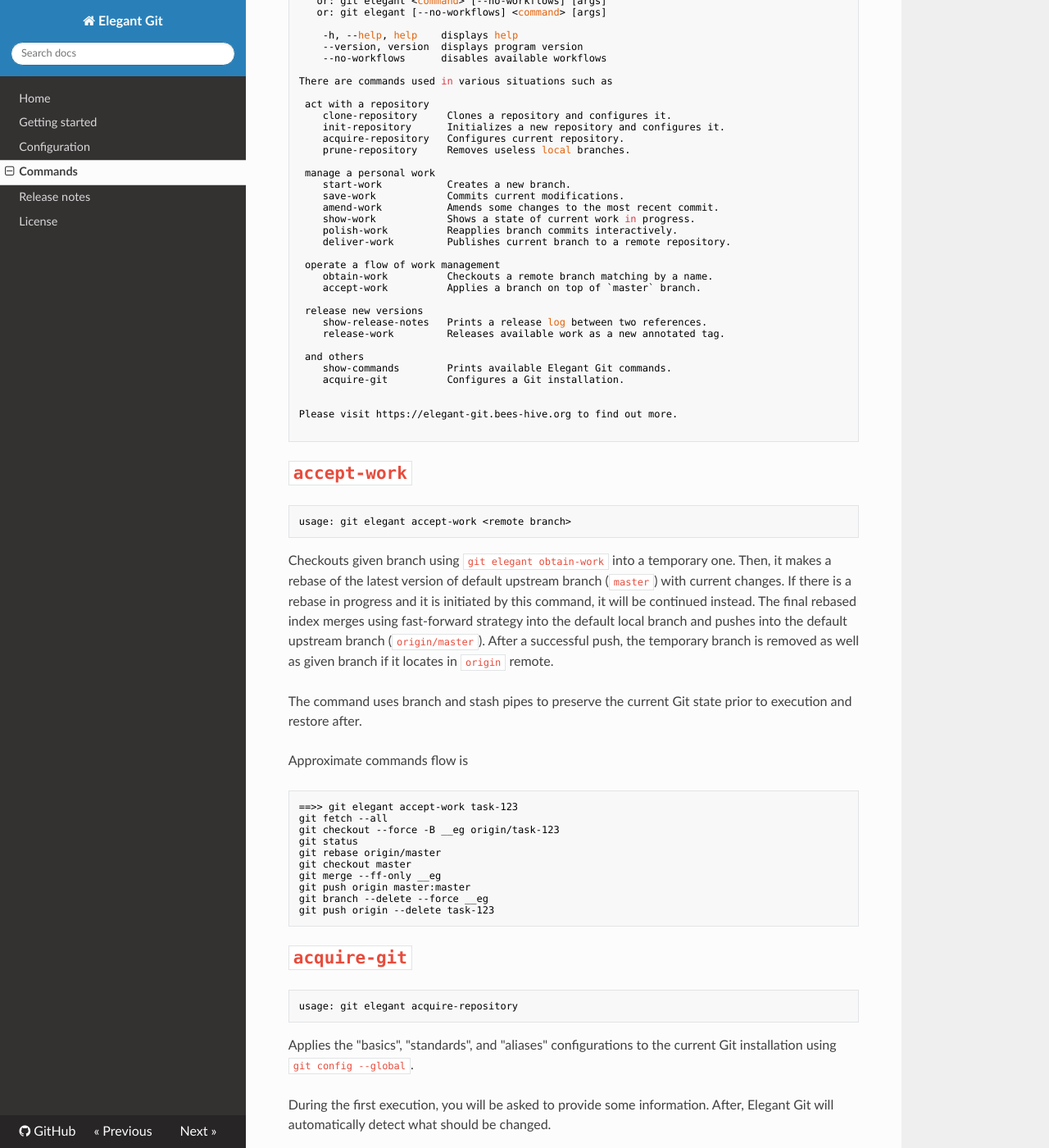
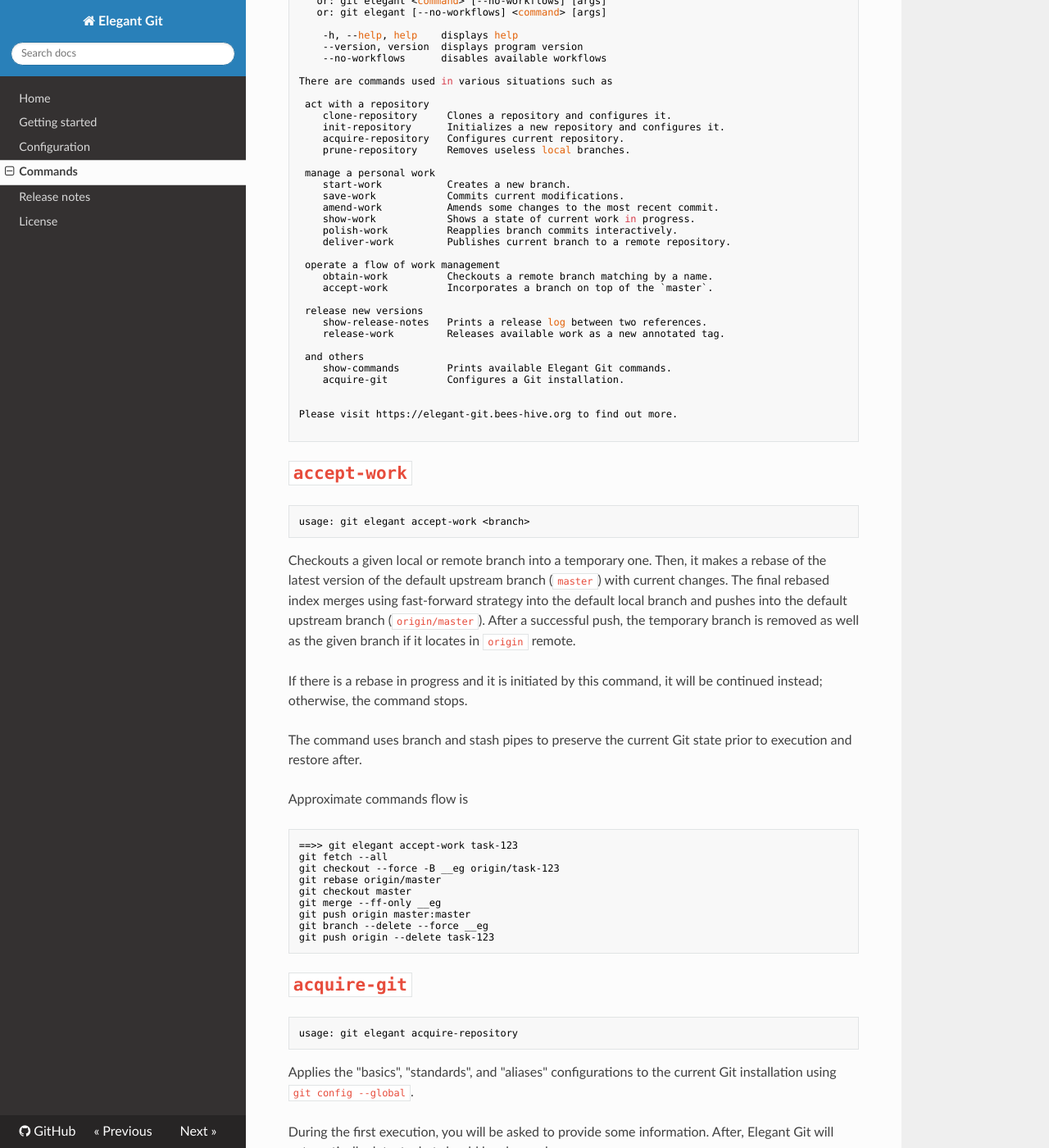
Before and after one commit to bees-hive/elegant-git, an MkDocs documentation site: the page built from docs/commands.md, in a window 1280 px wide and 1400 px high, scrolled down 249 px. Shown: the whole window at 82% size. Built offline with MkDocs 1.6.1, drawn with Linux system fonts in a browser that asks for light colours; nearby versions of some CDN libraries.

Commit message:
Support local branches in `accept-work` command
There are at least two cases when a user needs to incorporate work from
a local branch into the current upstream:
1. there is no a remote repository; a user uses git locally
2. there is a remote repository, but a user wants just accept local
   branch with appropriate update of the remote upstream

Now, these cases are supported by `accept-work` command. Also,
completions provide a full list of branches (not only remotes) now.

````diff
--- a/docs/commands.md
+++ b/docs/commands.md
@@ -30,7 +30,7 @@ There are commands used in various situations such as
 
  operate a flow of work management
     obtain-work          Checkouts a remote branch matching by a name.
-    accept-work          Applies a branch on top of `master` branch.
+    accept-work          Incorporates a branch on top of the `master`.
 
  release new versions
     show-release-notes   Prints a release log between two references.
@@ -48,17 +48,18 @@ Please visit https://elegant-git.bees-hive.org to find out more.
 # `accept-work`
 
 ```bash
-usage: git elegant accept-work <remote branch>
+usage: git elegant accept-work <branch>
 ```
 
-Checkouts given branch using `git elegant obtain-work` into a temporary one.
-Then, it makes a rebase of the latest version of default upstream branch
-(`master`) with current changes. If there is a rebase in progress and it is
-initiated by this command, it will be continued instead. The final rebased index
-merges using fast-forward strategy into the default local branch and pushes into
-the default upstream branch (`origin/master`). After a successful push, the
-temporary branch is removed as well as given branch if it locates in `origin`
-remote.
+Checkouts a given local or remote branch into a temporary one. Then, it makes
+a rebase of the latest version of the default upstream branch (`master`) with
+current changes. The final rebased index merges using fast-forward strategy
+into the default local branch and pushes into the default upstream branch
+(`origin/master`). After a successful push, the temporary branch is removed
+as well as the given branch if it locates in `origin` remote.
+
+If there is a rebase in progress and it is initiated by this command, it will
+be continued instead; otherwise, the command stops.
 
 The command uses branch and stash pipes to preserve the current Git state prior
 to execution and restore after.
@@ -68,7 +69,6 @@ Approximate commands flow is
 ==>> git elegant accept-work task-123
 git fetch --all
 git checkout --force -B __eg origin/task-123
-git status
 git rebase origin/master
 git checkout master
 git merge --ff-only __eg
````
Also changed, not shown: 5 other files.
